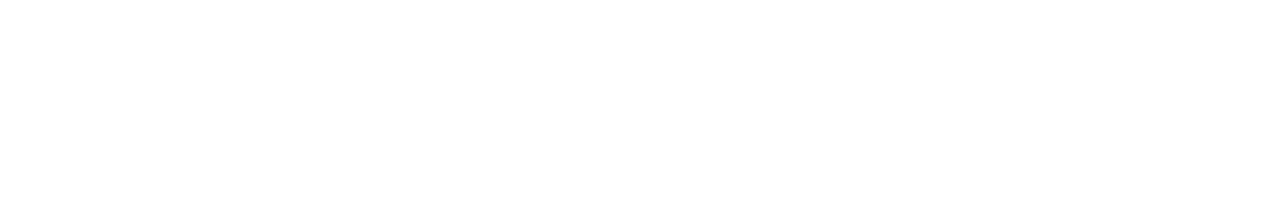
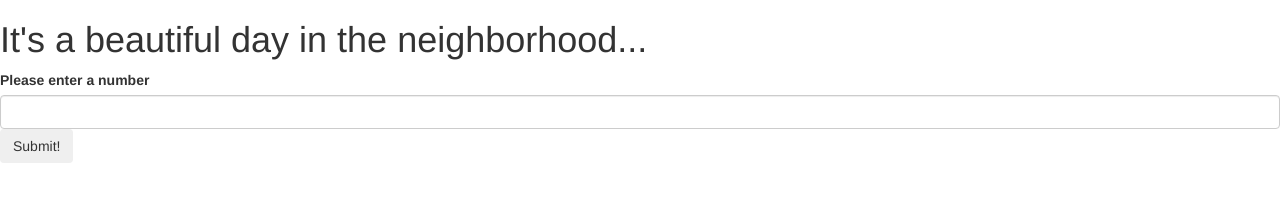
Before and after one commit to JohnNilsOlson/mr-robogers-neighborhood, a plain HTML site: page index.html in a window 1280 px wide. Drawn offline with Linux system fonts and the light colour scheme.

Commit message:
add form with submit button to index.html

```diff
--- a/index.html
+++ b/index.html
@@ -8,6 +8,13 @@
     <title>Mr. Roboger's Neighborhood</title>
   </head>
   <body>
-
+    <h1>It's a beautiful day in the neighborhood...</h1>
+    <form id="number">
+      <div class="form-group">
+        <label for="num-input">Please enter a number</label>
+        <input id="num-input" class="form-control" type="text">
+        <button type="submit" class="btn">Submit!</button>
+      </div>
+    </form>
   </body>
 </html>
```
